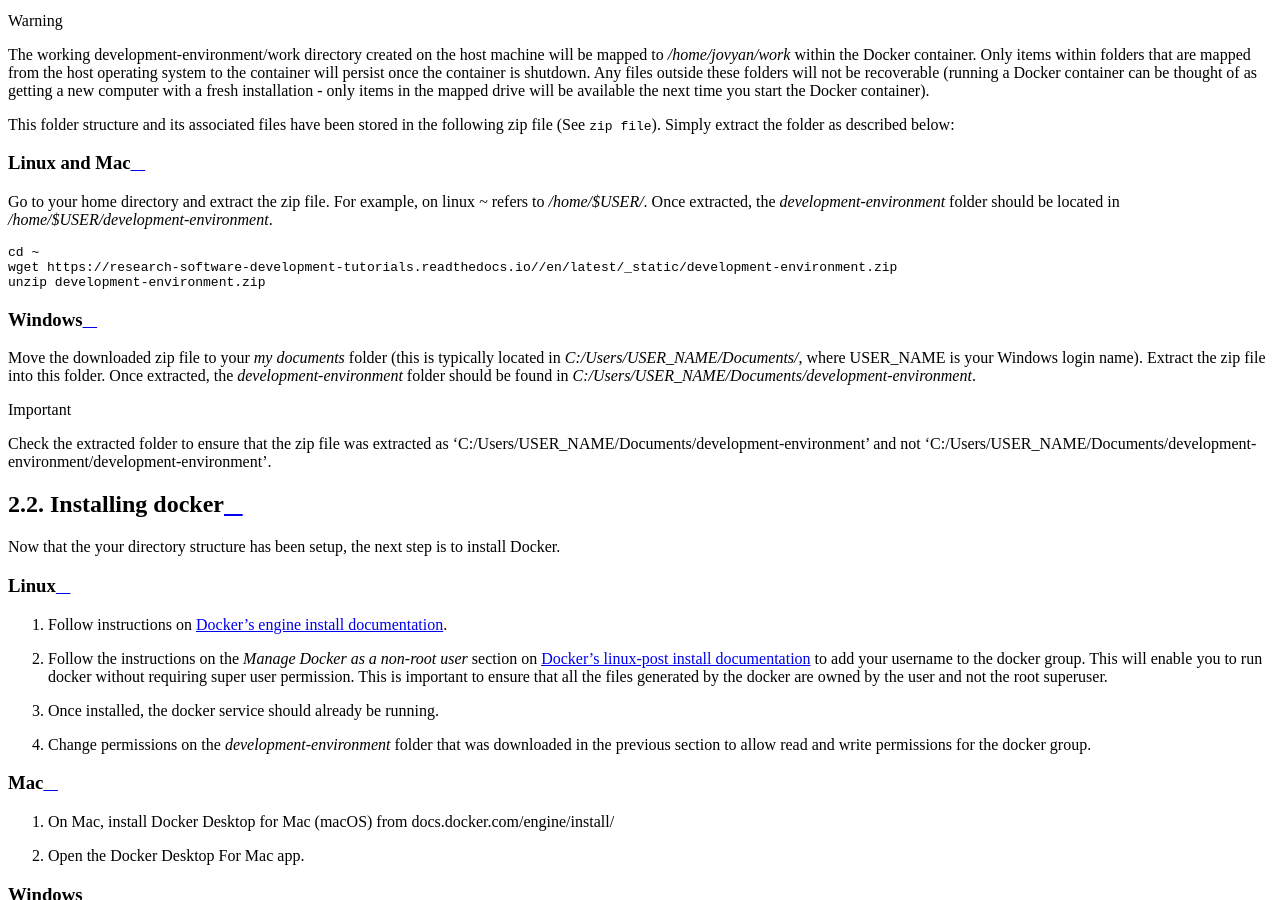
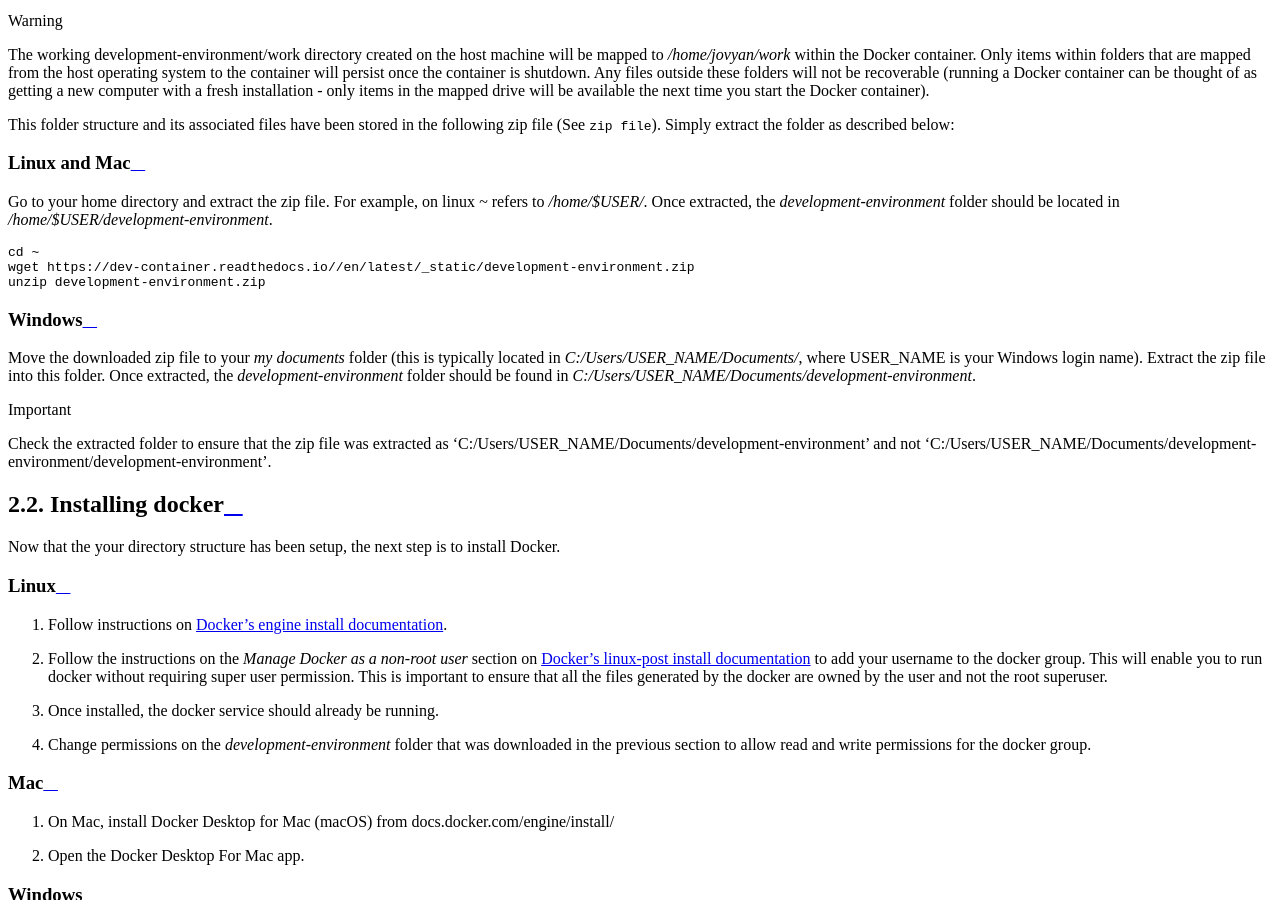
Before and after one commit to Research-software-development-resources/dev-container, a Sphinx documentation site: the page built from docs/source/install.rst, in a window 1280 px wide and 900 px high, scrolled down 1292 px. Built offline with Sphinx 7.4.7 and the Read the Docs theme 2.0.0, drawn with Linux system fonts in a browser that asks for light colours; some of the changed lines change nothing that is shown.

Commit message:
Updating links for installation

```diff
--- a/docs/source/install.rst
+++ b/docs/source/install.rst
@@ -59,7 +59,7 @@ Go to your home directory and extract the zip file. For example, on linux `~` re
 .. code-block:: bash
 
   cd ~
-  wget https://research-software-development-tutorials.readthedocs.io//en/latest/_static/development-environment.zip
+  wget https://dev-container.readthedocs.io//en/latest/_static/development-environment.zip
   unzip development-environment.zip
 
 
```
